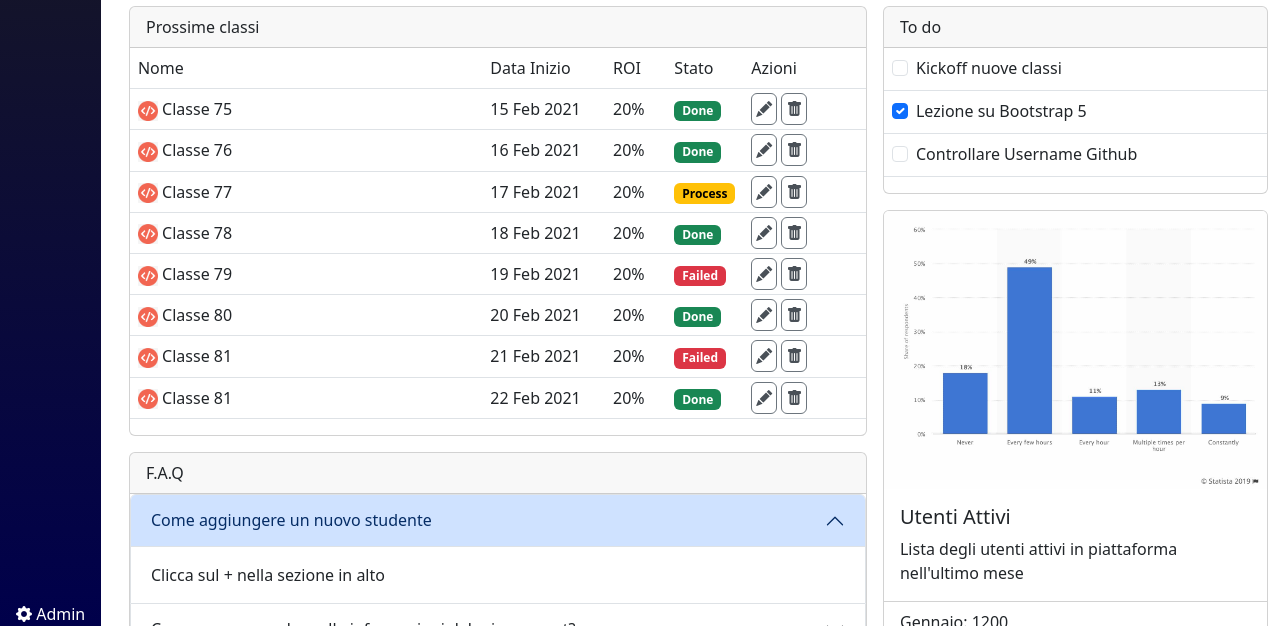
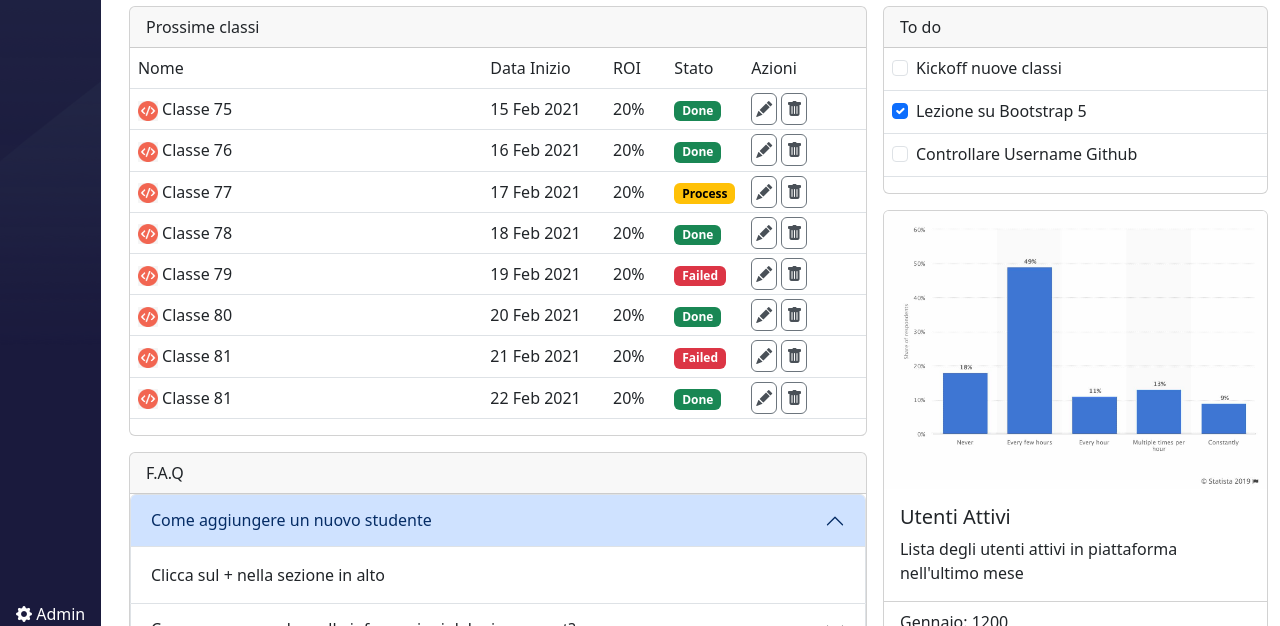
Before and after one commit to WandaSimeoli/html-css-bootstrap-dashboard, a plain HTML site: page index.html in a window 1280 px wide. Shown: the part 174-800 px from the top of the page. Drawn offline with nearby package versions, Linux system fonts and the light colour scheme.

Commit message:
Correzioni

```diff
--- a/css/style.css
+++ b/css/style.css
@@ -15,6 +15,12 @@ header {
 }
 .main-section {
     height: calc(100vh - var(--header-height));
+}
+aside {
+    background-image: url(../img/sidebar-bg.png);
+    background-position:bottom;
+    background-size:initial;
+    background-color: rgb(26, 26, 61);
 }
 .w-img {
     height: 20px;
@@ -34,6 +40,3 @@ header {
 .gray:hover {
     background-color: lightgray;
 }
-#grad {
-    background-image: linear-gradient(rgb(23, 23, 37), rgb(0, 0, 75));
-  }
--- a/index.html
+++ b/index.html
@@ -59,7 +59,7 @@
 </header>
    <!-- Aside -->
 <section class="main-section d-flex debug">
-  <aside id="grad" class="text-white">
+  <aside class="text-white">
     <div class="row flex-column h-100 debug">
       <div class="col mx-3">
         <div class="gray py-2">
```
